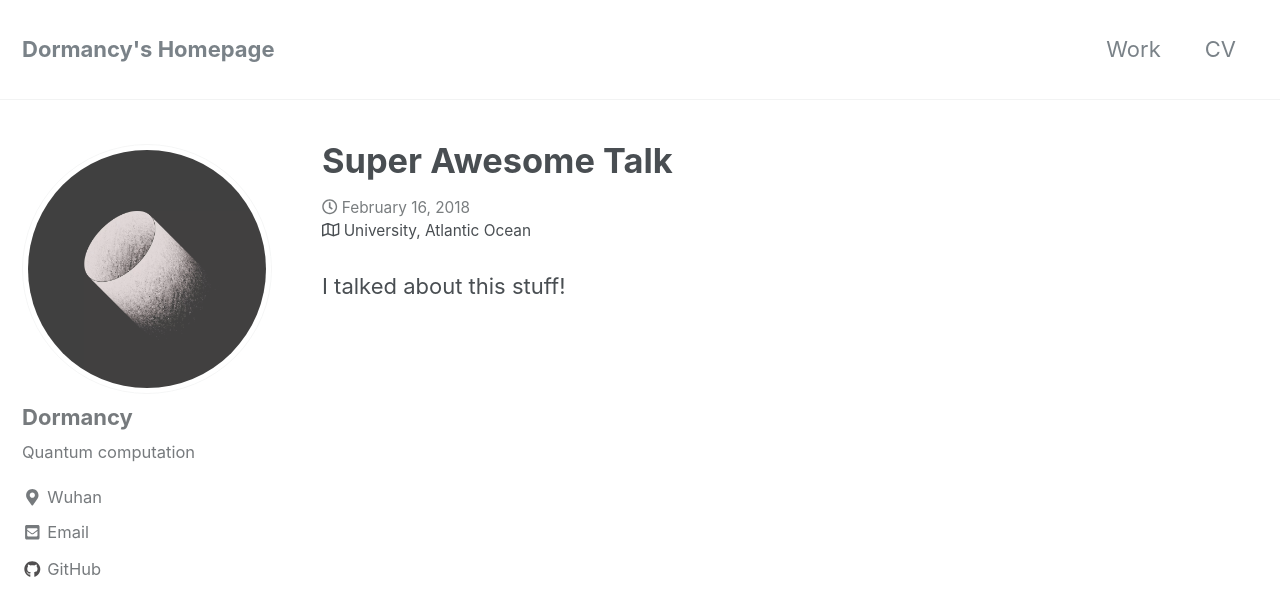
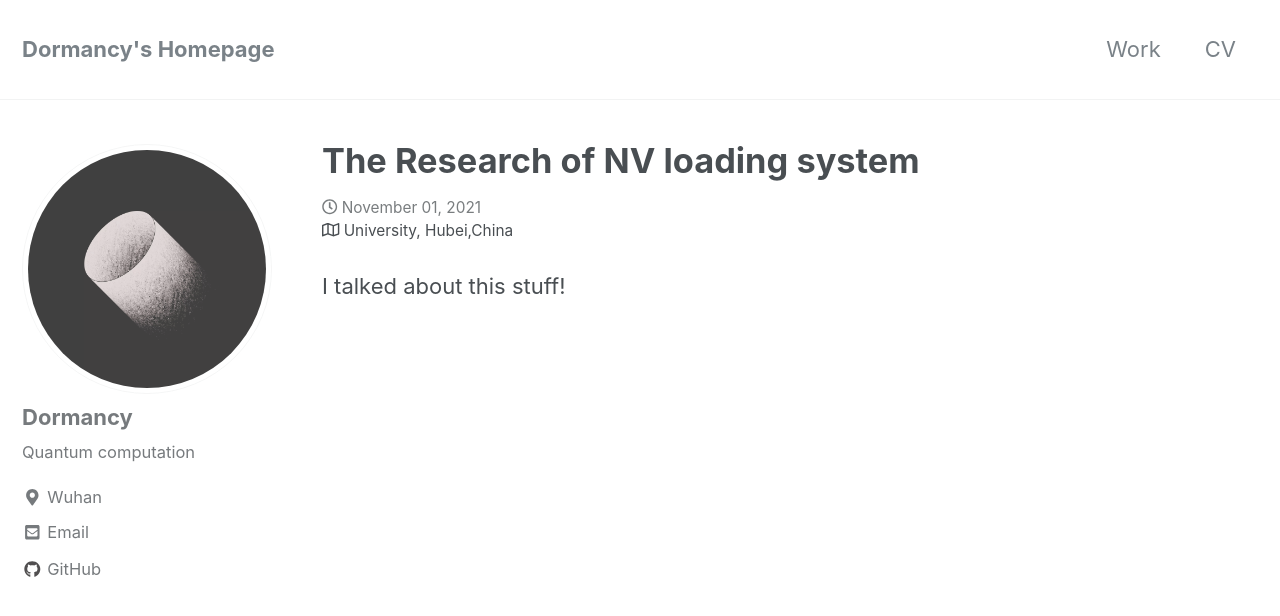
Before and after one commit to ElonDormancy/Homepage, a Jekyll site: the page built from _talks/talk1.md, in a window 1280 px wide and 900 px high. Shown: the top 616 px of the window. Built offline with Jekyll 4.4.1, drawn with Linux system fonts in a browser that asks for light colours; nearby versions of some CDN libraries; a file with an impossible date is left out.

Commit message:
change the layout

```diff
--- a/_talks/talk1.md
+++ b/_talks/talk1.md
@@ -1,9 +1,9 @@
 ---
-title: "Super Awesome Talk"
+title: "The Research of NV loading system"
 collection: talks
-type: "Colloquium"
+type: "Presentation"
 venue: "University"
-date: 2018-02-16
-location: "Atlantic Ocean"
+date: November 2021
+location: "Hubei,China"
 ---
 I talked about this stuff!
```
Also changed, not shown: _pages/cv.md (+1 -0 lines), _pages/publications.md (+1 -131 lines), _publications/iontrap.md (added, +140 -0 lines), _publications/publication1.md (deleted, +0 -22 lines), _publications/uqcs.md (renamed from _publications/publication2.md, +5 -6 lines).
